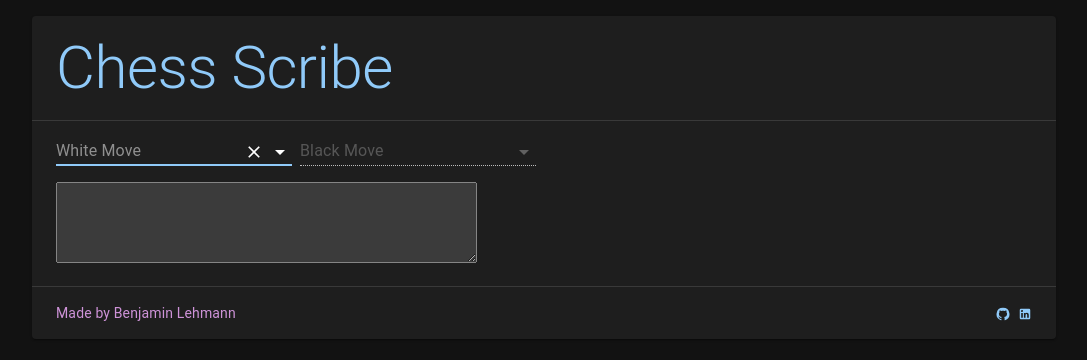
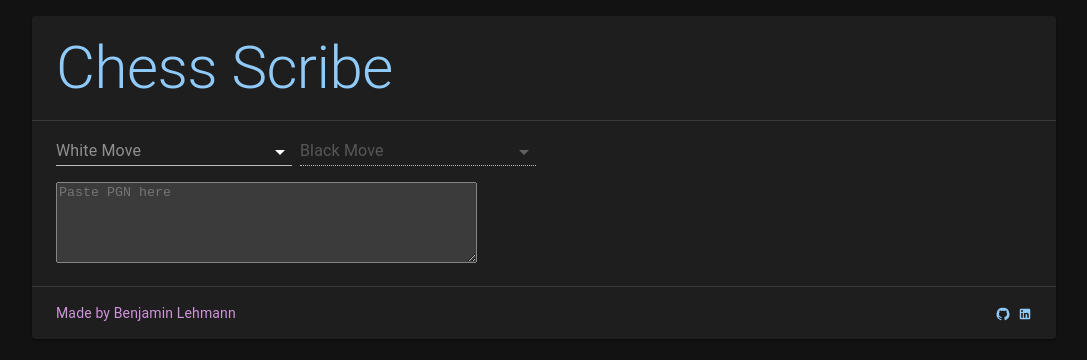
Before and after one commit to bclehmann/Chess-Scribe, a React (Create React App) app: page / in a window 1280 px wide. Shown: the top 360 px of the page, without its empty margins (96-1183 px from the left). Built offline with nearby package versions, Linux system fonts and the light colour scheme.

Commit message:
Allow copy-paste PGN, more robust focusing logic

```diff
--- a/src/PgnInput.tsx
+++ b/src/PgnInput.tsx
@@ -7,6 +7,8 @@ import {
   createFilterOptions,
 } from '@mui/material';
 import { makeStyles } from 'tss-react/mui';
+
+type Author = 'PgnImport' | 'MoveList';
 
 const PgnInput = () => {
   const useStyles = makeStyles()((theme) => ({
@@ -18,9 +20,13 @@ const PgnInput = () => {
   const { classes } = useStyles();
 
   const [pgn, setPgn] = React.useState('');
+  const [author, setAuthor] = React.useState<Author>('PgnImport');
+
   const chess = useMemo(() => {
     const c = new Chess();
-    c.loadPgn(pgn);
+    try {
+      c.loadPgn(pgn);
+    } catch (e) {}
     return c;
   }, [pgn]);
 
@@ -37,15 +43,26 @@ const PgnInput = () => {
         break;
       }
     }
+
+    setAuthor('MoveList');
     setPgn(newChess.pgn());
   };
 
   return (
     <>
       <div className={classes.moveList}>
-        <MoveList chess={chess} changeMove={changeMove} />
+        <MoveList chess={chess} changeMove={changeMove} author={author} />
       </div>
-      <textarea value={pgn} readOnly rows={5} cols={50} />
+      <textarea
+        placeholder="Paste PGN here"
+        value={pgn}
+        onChange={(e) => {
+          setPgn(e.target.value);
+          setAuthor('PgnImport');
+        }}
+        rows={5}
+        cols={50}
+      />
     </>
   );
 };
@@ -53,9 +70,11 @@ const PgnInput = () => {
 const MoveList = ({
   chess,
   changeMove,
+  author,
 }: {
   chess: Chess;
   changeMove: (ply, move) => void;
+  author: Author;
 }) => {
   const useStyles = makeStyles()((theme) => ({
     movePair: {
@@ -76,13 +95,11 @@ const MoveList = ({
 
   const nextElement = useRef(null);
   useEffect(() => {
-    if (nextElement.current) {
-      console.log('focusing');
+    if (author === 'MoveList' && nextElement.current) {
       const el = getFirstInputDescendent(nextElement.current);
-      console.log(el);
       el.focus();
     }
-  }, [nextElement, chess]);
+  }, [nextElement, chess, author]);
 
   const filterOptions = createFilterOptions({ matchFrom: 'start' });
 
@@ -174,4 +191,16 @@ const getFirstInputDescendent = (element: HTMLElement) => {
   return null;
 };
 
+const descendentIsFocused = (element: HTMLElement) => {
+  if (element === document.activeElement) {
+    return true;
+  }
+  for (const child of element.children) {
+    if (descendentIsFocused(child as HTMLElement)) {
+      return true;
+    }
+  }
+  return false;
+};
+
 export default PgnInput;
```
